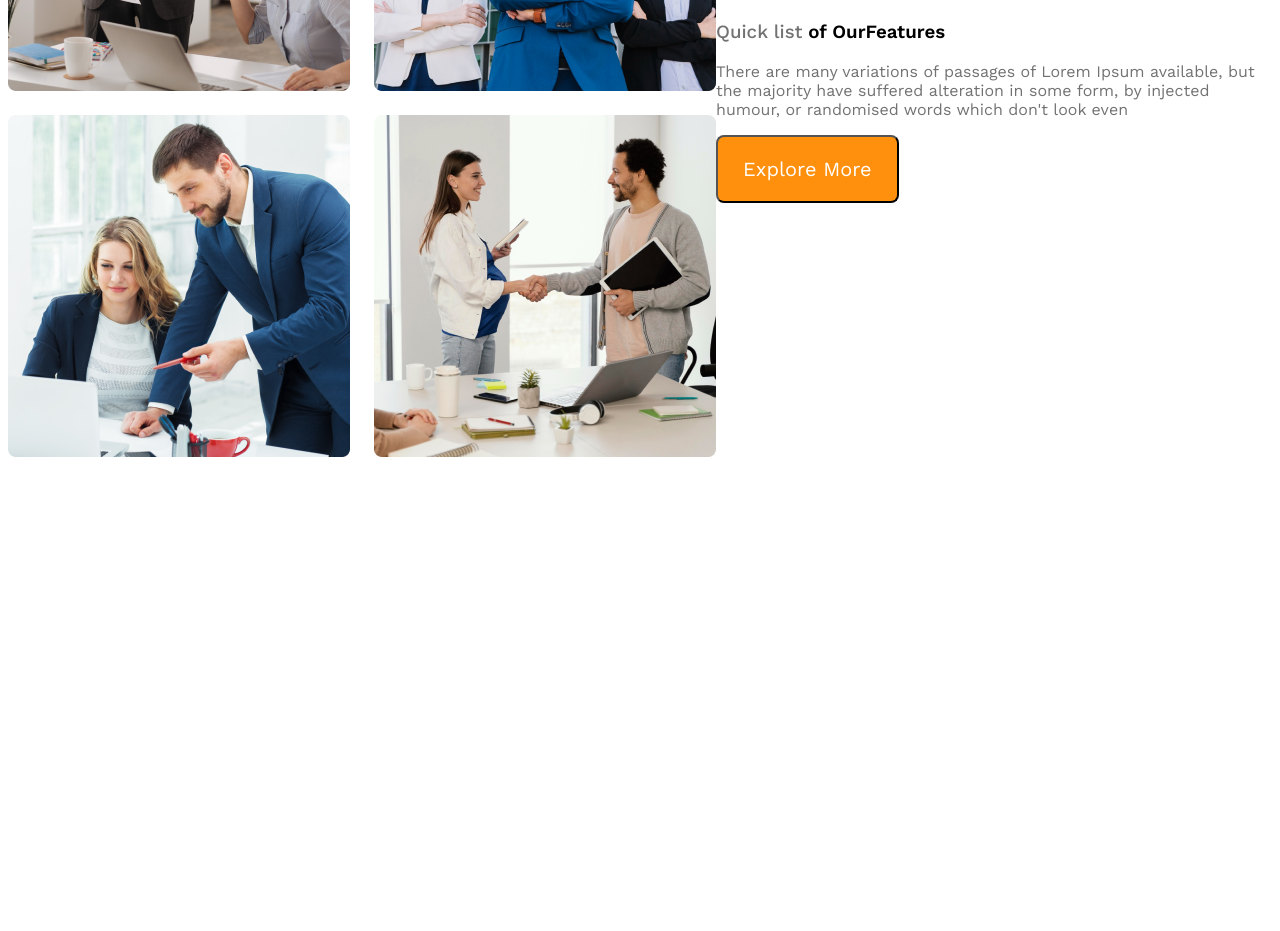
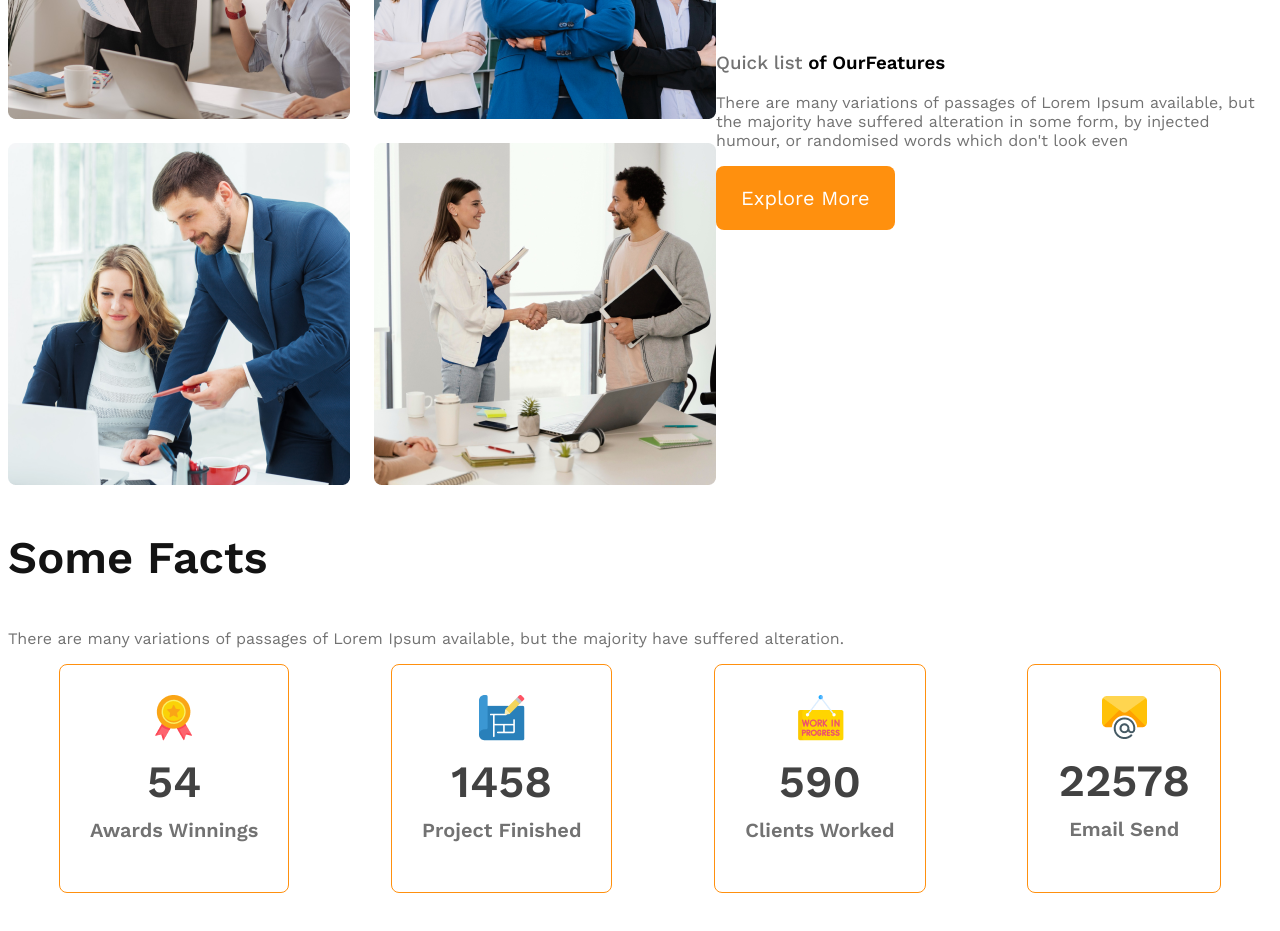
Before and after one commit to mohsina756/g3-architects-website, a plain HTML site: page index.html in a window 1280 px wide. Shown: the part 1325-2256 px from the top of the page. Before the commit the page ends 1852 px from the top, so only its background shows below. Drawn offline with nearby package versions, Linux system fonts and the light colour scheme.

Commit message:
card-container added

```diff
--- a/index.html
+++ b/index.html
@@ -9,7 +9,7 @@
 <body>
     <header>
         <nav>
-            <h3>G3 Architects</h3>
+            <h3 class="section-title">G3 Architects</h3>
             <ul>
                 <li><a href="">home</a></li>
                 <li><a href="">about</a></li>
@@ -46,6 +46,38 @@
                 <button class="btn-primary">Explore More</button>
             </div>
         </section>
+        <!-- features section -->
+        <section class="features">
+
+        </section>
+        <!-- facts section -->
+        <section class="facts">
+            <h3 class="section-title">Some Facts</h3>
+            <p class="text-light-gray">There are many variations of passages of Lorem Ipsum available, but the majority have suffered alteration.</p>
+            <div class="facts-card-container">
+                <!-- .card*4>img+h2.card-stats+p.card-title -->
+                <div class="card">
+                    <img src="images/icons/ribon.png" alt="">
+                    <h2 class="card-stats">54</h2>
+                    <p class="card-title">Awards Winnings</p>
+                </div>
+                <div class="card">
+                    <img src="images/icons/projects.png" alt="">
+                    <h2 class="card-stats">1458</h2>
+                    <p class="card-title text-light-gray">Project Finished</p>
+                </div>
+                <div class="card">
+                    <img src="images/icons/customers.png" alt="">
+                    <h2 class="card-stats">590</h2>
+                    <p class="card-title text-light-gray">Clients Worked</p>
+                </div>
+                <div class="card">
+                    <img src="images/icons/email.png" alt="">
+                    <h2 class="card-stats">22578</h2>
+                    <p class="card-title text-light-gray">Email Send</p>
+                </div>
+            </div>
+        </section>
     </main>
     <footer></footer>
 </body>
--- a/styles/architect.css
+++ b/styles/architect.css
@@ -17,6 +17,12 @@
     color: #FFFFFF;
     font-size: 1.25rem;
     cursor: pointer;
+    border: 0;
+}
+.section-title{
+    font-size: 2.83rem;
+    font-weight: 700;
+    color: #131313;
 }
 /* header styles */
 header{
@@ -41,10 +47,7 @@ nav li a{
     text-decoration: none;
     color: #424242;
 }
-.nav-title{
-    font-size: 2.83rem;
-    font-weight: 700;
-}
+
 nav > ul{
     display: flex;
 }
@@ -95,6 +98,29 @@ main{
     color: #FF900E;
     font-weight: 700;
 }
+/* facts section */
+.facts-card-container{
+    display: flex;
+    justify-content: space-around;
+}
+.facts-card-container .card{
+    border-radius: 8px;
+    border: 1px solid #FF900E;
+    text-align: center;
+    padding: 30px 30px;
+}
+.facts-card-container .card-title{
+    font-weight: 600;
+    margin-top: 5px;
+    color: #727272;
+    font-size: 1.25rem
+}
+.facts-card-container .card-stats{
+    font-size: 2.8rem;
+    color: #424242;
+    margin-top: 10px;
+    margin-bottom: 10px;
+}
 
 /* responsive media queries */
 /* mobile devices */
```
